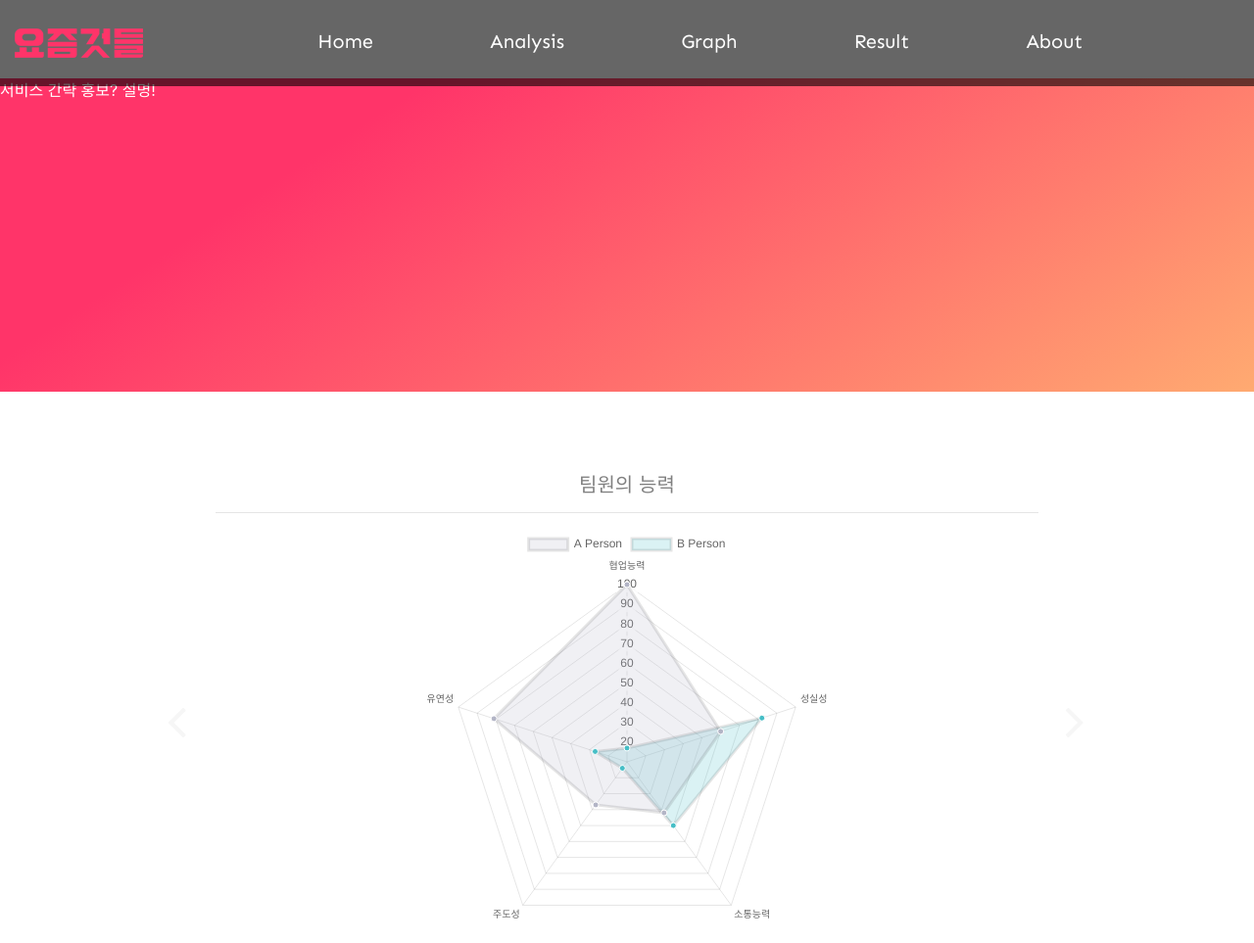
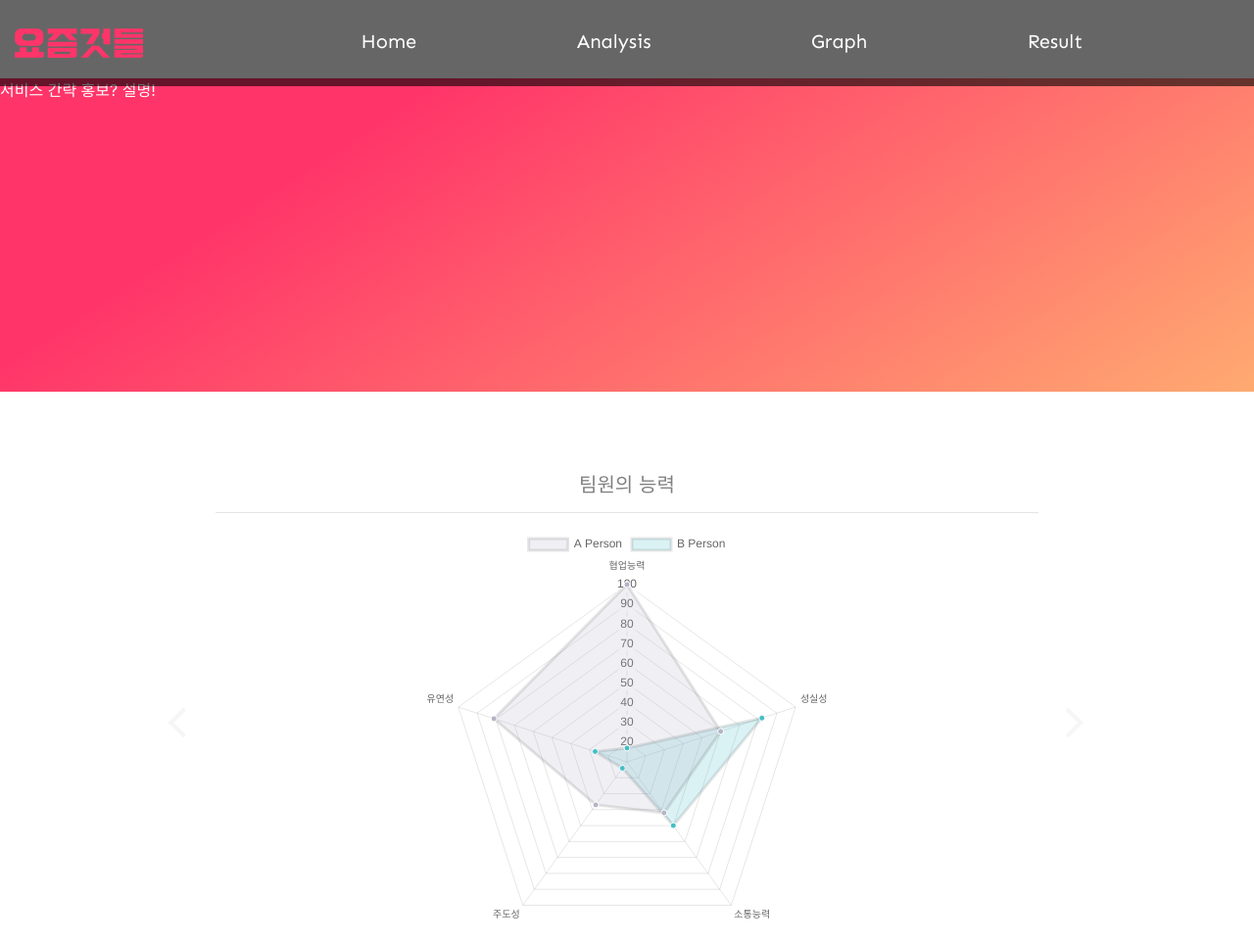
Before and after one commit to pot1223/KusitmsCompanyProject, a plain HTML site: page html/main.html in a window 1280 px wide. Shown: the top 963 px of the page at 98% size. Drawn offline with nearby package versions, Linux system fonts and the light colour scheme; files whose address does not match are found by name.

Commit message:
Update main.html
네브바 About삭제

```diff
--- a/html/main.html
+++ b/html/main.html
@@ -25,7 +25,6 @@
                 <li class="navbar_menu li"><a>Analysis</a></li>
                 <li class="navbar_menu li"><a>Graph</a></li>
                 <li class="navbar_menu li"><a>Result</a></li>
-                <li class="navbar_menu li"><a>About</a></li>
                 <li><a href=""> </a></li>
             </ul>
         </nav>
```
